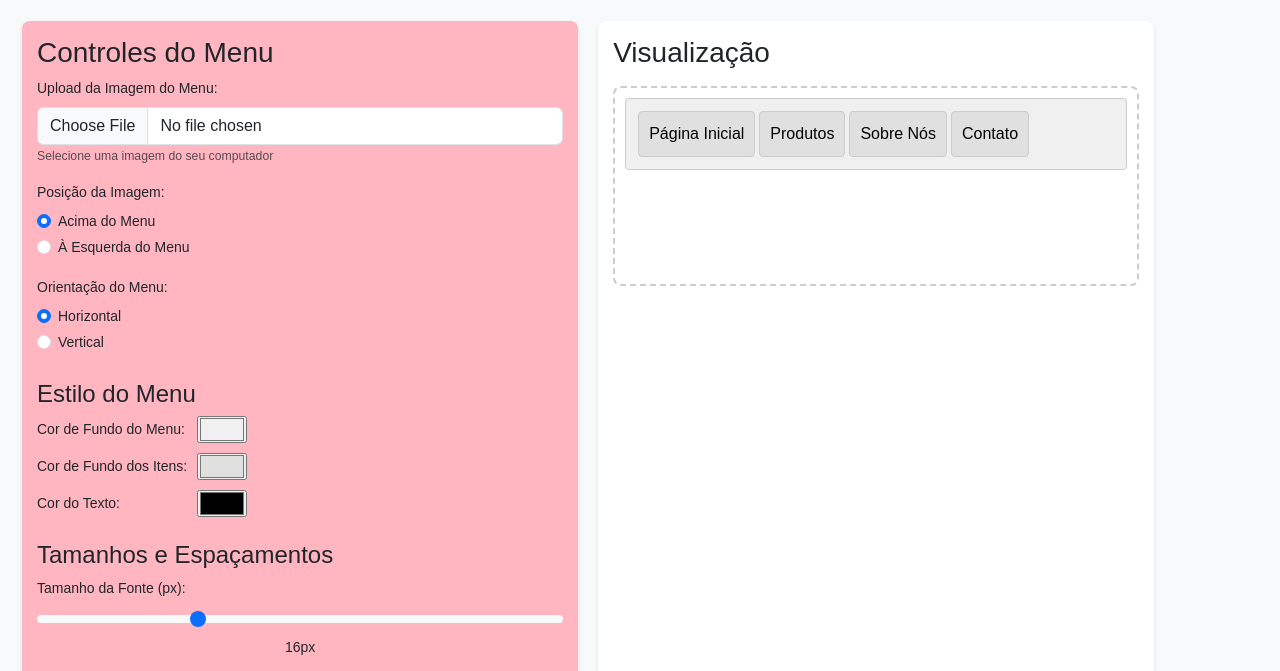
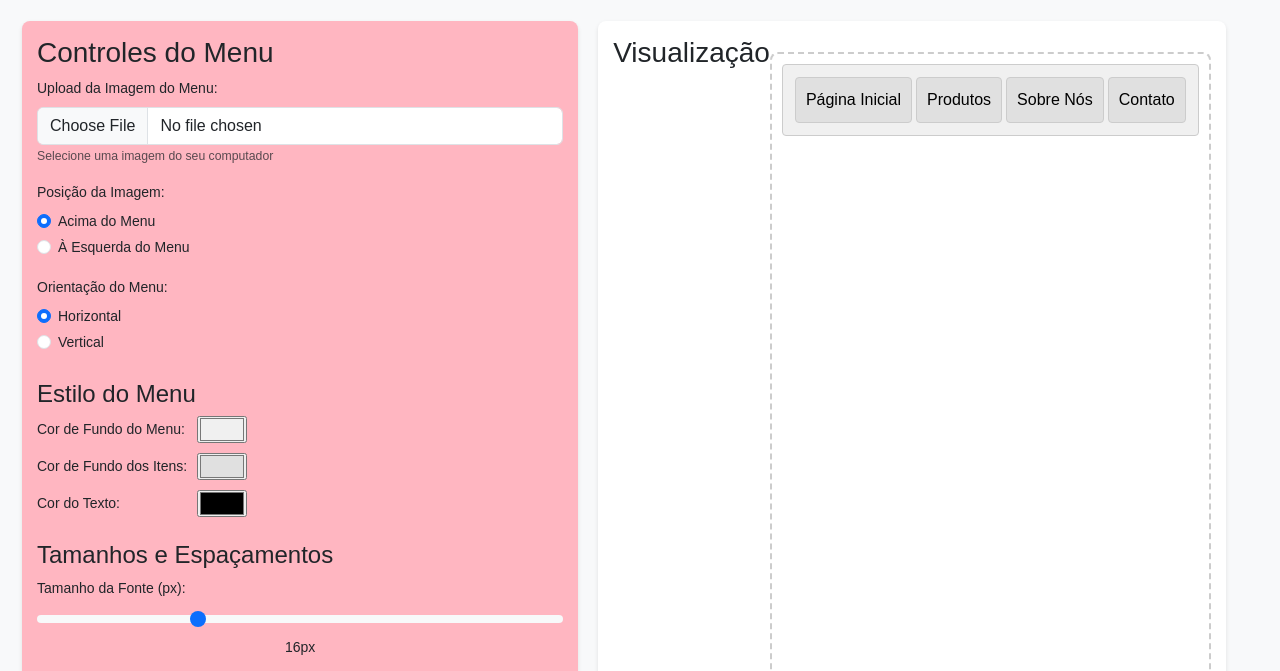
Before and after one commit to juliemartins1/Trabalho1, a plain HTML site: page index.html in a window 1280 px wide. Shown: the part 61-732 px from the top of the page. Drawn offline with nearby package versions, Linux system fonts and the light colour scheme.

Commit message:
Update Estilo.css

```diff
--- a/css/Estilo.css
+++ b/css/Estilo.css
@@ -30,7 +30,7 @@ body {
 
 /* Estilos para o painel de visualização */
 .preview {
-    flex: 0 0 45%; /* Largura fixa de 45% do container */
+    display: flex;
     min-height: 300px;
     padding: 15px;
     background-color: #fff;
```
